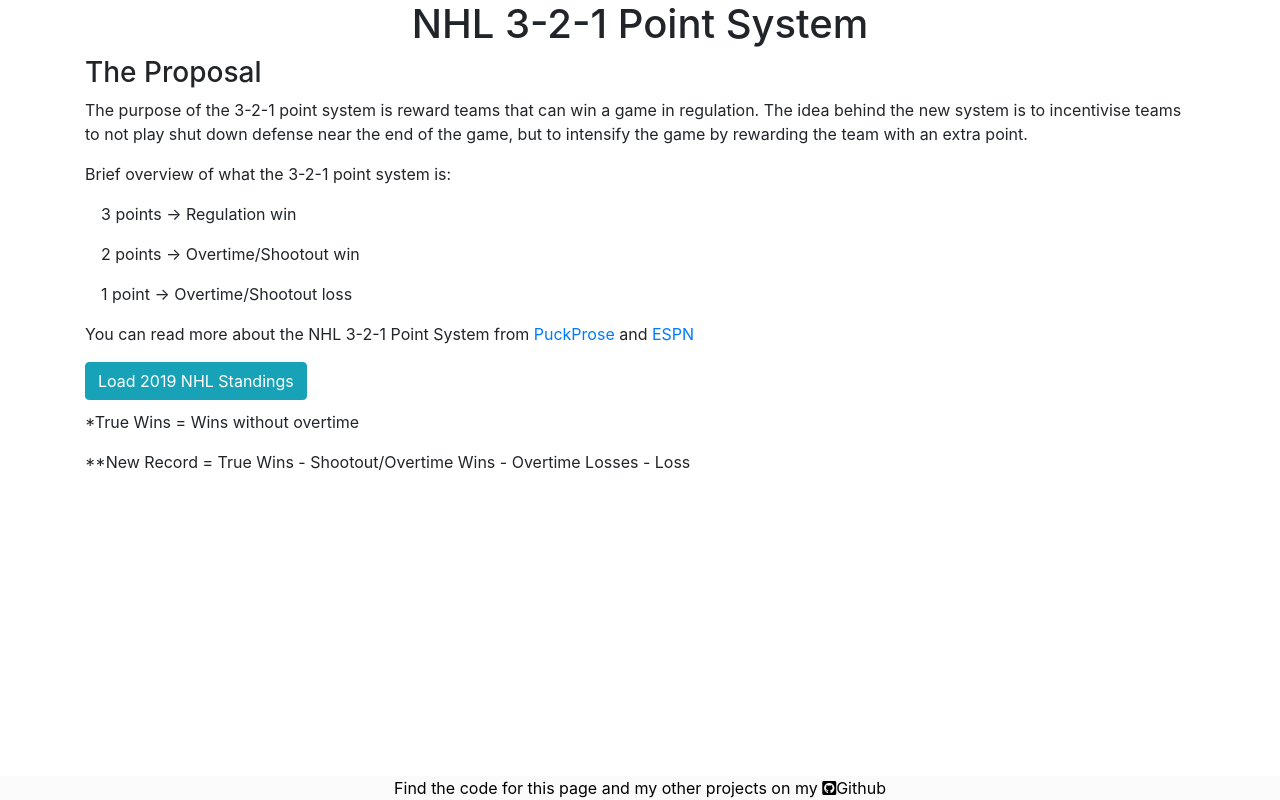
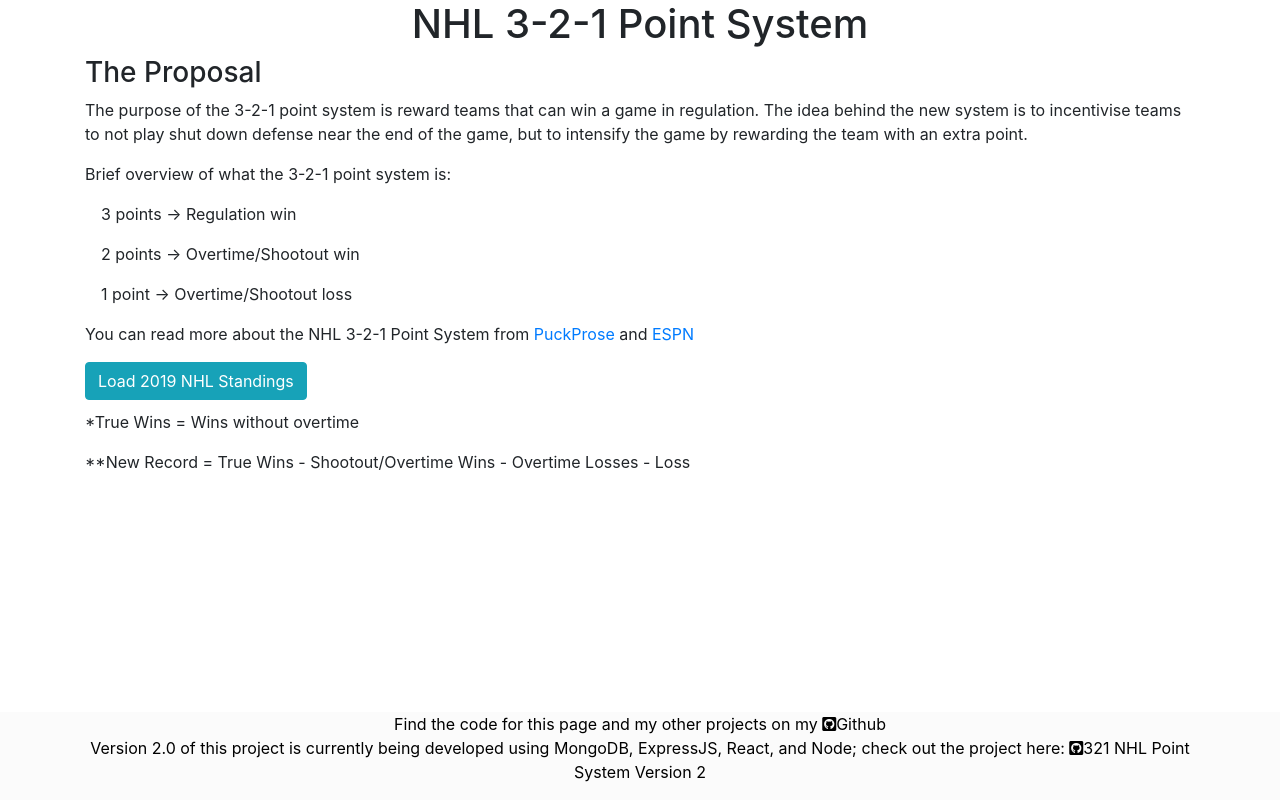
Before and after one commit to ncgeary/NHL_321_PointSystem, a plain HTML site: page index.html in a window 1280 px wide. Drawn offline with nearby package versions, Linux system fonts and the light colour scheme.

Commit message:
Update footer for new project

```diff
--- a/index.html
+++ b/index.html
@@ -52,6 +52,9 @@
   <section id="footer">
     <div class="container">
       Find the code for this page and my other projects on my  <a href="https://github.com/ncgeary" class="icon" target="_blank"><i class="fab fa-github-square"></i>Github</a>
+<p>Version 2.0 of this project is currently being developed using MongoDB, ExpressJS, React, and Node; check out the
+project here: <a href="https://github.com/ncgeary/NHL_321_Point_System_Ver2" class="icon" target="_blank"><i class="fab fa-github-square"></i>321 NHL Point System Version 2</a>
+</p>
     </div>
   </section>
 
```
